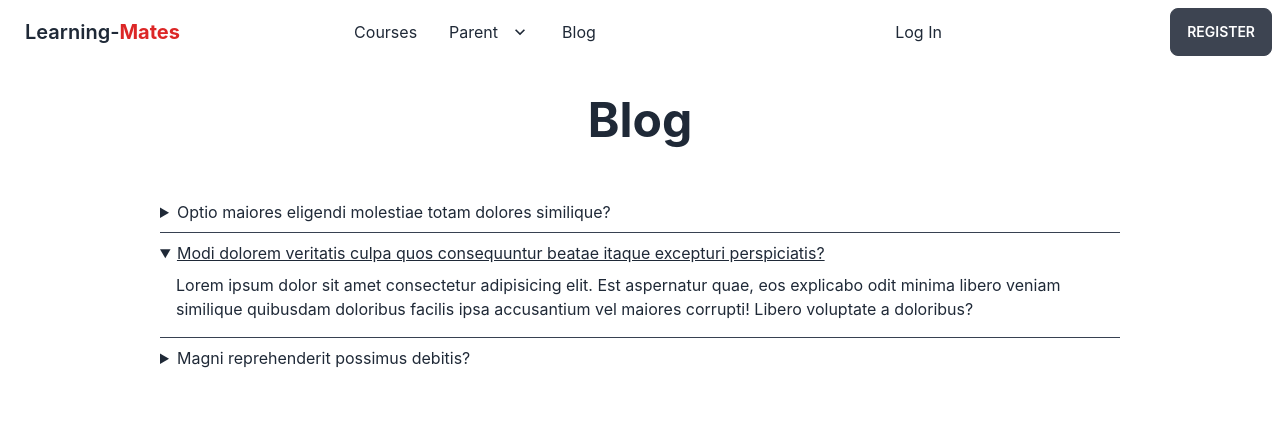
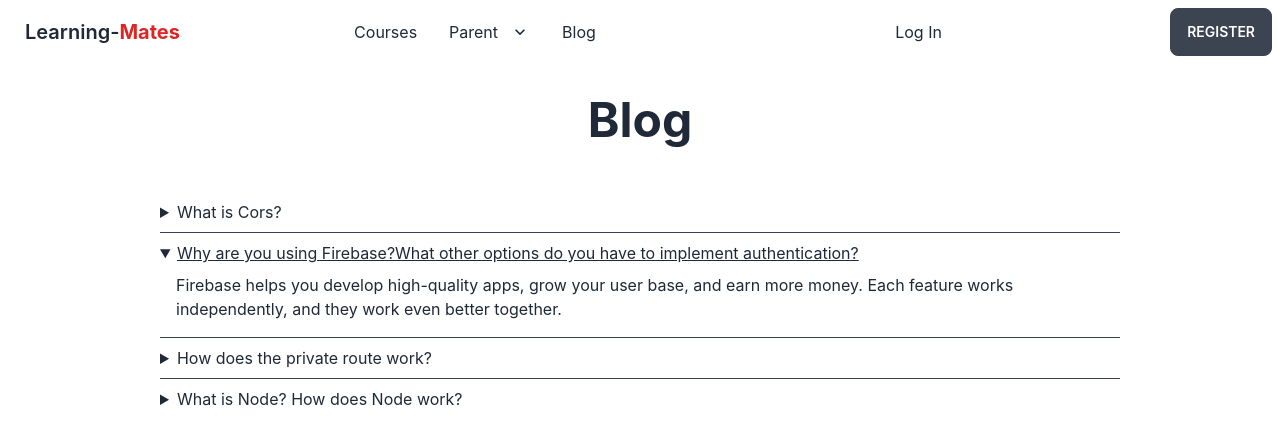
Before and after one commit to TajbeerAhamed/learning-mates-client, a React (Create React App) app: page /blog in a window 1280 px wide. Both pictures are taken after a click on the heading 640 px from the left and 253 px from the top of the page. Shown: the top 444 px of the page. Built offline with nearby package versions, Linux system fonts and the light colour scheme.

Commit message:
blog-1 added

```diff
--- a/src/components/Blog/Blog.js
+++ b/src/components/Blog/Blog.js
@@ -9,23 +9,46 @@ const Blog = () => {
 		<h2 className="mb-12 text-4xl font-bold leading-none text-center sm:text-5xl">Blog</h2>
 		<div className="flex flex-col divide-y sm:px-8 lg:px-12 xl:px-32 divide-gray-700">
 			<details>
-				<summary className="py-2 outline-none cursor-pointer focus:underline">Optio maiores eligendi molestiae totam dolores similique?</summary>
+				<summary className="py-2 outline-none cursor-pointer focus:underline">What is Cors?</summary>
 				<div className="px-4 pb-4">
-					<p>Lorem ipsum dolor sit amet consectetur adipisicing elit. Unde neque in fugiat magni, quas animi enim veritatis deleniti ex. Impedit.</p>
+					<p>Cross-Origin Resource Sharing (CORS) is an HTTP-header based mechanism that allows a server to indicate any origins (domain, scheme, or port) other than its own from which a browser should permit loading resources. CORS also relies on a mechanism by which browsers make a "preflight" request to the server hosting the cross-origin resource, in order to check that the server will permit the actual request. In that preflight, the browser sends headers that indicate the HTTP method and headers that will be used in the actual request.
+
+An example of a cross-origin request: the front-end JavaScript code served from https://domain-a.com uses XMLHttpRequest to make a request for https://domain-b.com/data.json.
+
+For security reasons, browsers restrict cross-origin HTTP requests initiated from scripts. For example, XMLHttpRequest and the Fetch API follow the same-origin policy. This means that a web application using those APIs can only request resources from the same origin the application was loaded from unless the response from other origins includes the right CORS headers.</p>
 				</div>
 			</details>
 			<details>
-				<summary className="py-2 outline-none cursor-pointer focus:underline">Modi dolorem veritatis culpa quos consequuntur beatae itaque excepturi perspiciatis?</summary>
+				<summary className="py-2 outline-none cursor-pointer focus:underline">Why are you using Firebase?What other options do you have to implement authentication?</summary>
 				<div className="px-4 pb-4">
-					<p>Lorem ipsum dolor sit amet consectetur adipisicing elit. Est aspernatur quae, eos explicabo odit minima libero veniam similique quibusdam doloribus facilis ipsa accusantium vel maiores corrupti! Libero voluptate a doloribus?</p>
+					<p>Firebase helps you develop high-quality apps, grow your user base, and earn more money. Each feature works independently, and they work even better together.</p>
 				</div>
 			</details>
 			<details>
-				<summary className="py-2 outline-none cursor-pointer focus:underline">Magni reprehenderit possimus debitis?</summary>
+				<summary className="py-2 outline-none cursor-pointer focus:underline">How does the private route work?</summary>
 				<div className="px-4 pb-4 space-y-2">
-					<p>Lorem ipsum dolor sit amet consectetur adipisicing elit. Ut voluptates aspernatur dolores in consequatur doloremque inventore reprehenderit, consequuntur perspiciatis architecto.</p>
-					<p>Sed consectetur quod tenetur! Voluptatibus culpa incidunt veritatis velit quasi cupiditate unde eaque! Iure, voluptatibus autem eaque unde possimus quae.</p>
+					<p>The react private route component renders child components (children) if the user is logged in. If not logged in the user is redirected to the /login page with the return url passed in the location state property.
+
+The current logged in user (authUser) is retrieved from Redux state with a call to the useSelector() hook. Redux is used in this example however it is not required to implement a Private Route component in React Router 6. You could use a different state management library or any approach you prefer to get the logged in status of the user.The App component is the root component of the example app, it contains the outer html, main nav and routes for the application.
+
+The /login route is public, and the home route (/) is protected by the private route component that uses Redux to check if the user is logged in.
+
+The last route is a catch-all redirect route that redirects any unmatched paths to the home page.</p>
 				</div>
+
+			</details>
+			<details>
+				<summary className="py-2 outline-none cursor-pointer focus:underline"> What is Node? How does Node work?</summary>
+				<div className="px-4 pb-4 space-y-2">
+					<p>Node.js is an open-source backend javascript runtime environment. It is a used as backend service where javascript works on the server-side of the application. This way javascript is used on both frontend and backend. Node.js runs on chrome v8 engine which converts javascript code into machine code, it is highly scalable, lightweight, fast, and data-intensive.
+
+Working of Node.js:
+Node.js basically works on two concept
+Asynchronous
+Non-blocking I/O
+Non-blocking I/o: Non-blocking i/o  means working with multiple requests without blocking the thread for a single request. I/O basically interacts with external systems such as files, databases. Node.js is not used for CPU-intensive work means for calculations, video processing because a single thread cannot handle the CPU works.Asynchronous: Asynchronous is executing a callback function. The moment we get the response from the other server or database it will execute a callback function. Callback functions are called as soon as some work is finished and this is because the node.js uses an event-driven architecture. The single thread doesn’t work with the request instead it sends the request to another system which resolves the request and it is accessible for another request</p>
+				</div>
+
 			</details>
 		</div>
 	</div>
--- a/src/components/Header/Header.js
+++ b/src/components/Header/Header.js
@@ -25,7 +25,7 @@ const Header = () => {
         <li><Link>Item 3</Link></li>
       </ul>
     </div>
-    <Link className="btn btn-ghost normal-case text-xl">Learning-<span className='font-bold text-red-600'>Mates</span></Link>
+    <Link to={'/'} className="btn btn-ghost normal-case text-xl">Learning-<span className='font-bold text-red-600'>Mates</span></Link>
   </div>
   <div className="navbar-center hidden lg:flex">
     <ul className="menu menu-horizontal p-0">
--- a/src/components/Home/Home.js
+++ b/src/components/Home/Home.js
@@ -50,9 +50,9 @@ const Home = () => {
                 </svg>
                 <span className="relative">Welcome</span>
               </span>{' '}
-             to Learning Mates !!!
+             to Learning <span className='text-red-600'>Mates</span> !!!
             </h2>
-            <p className="text-base text-gray-700 md:text-lg">
+            <p className="text-base text-gray-500 md:text-lg">
              To Learn More.Clicked on Get Started...
             </p>
           </div>
```
